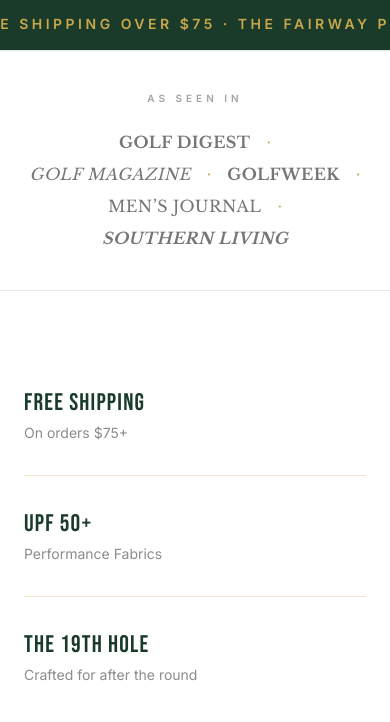
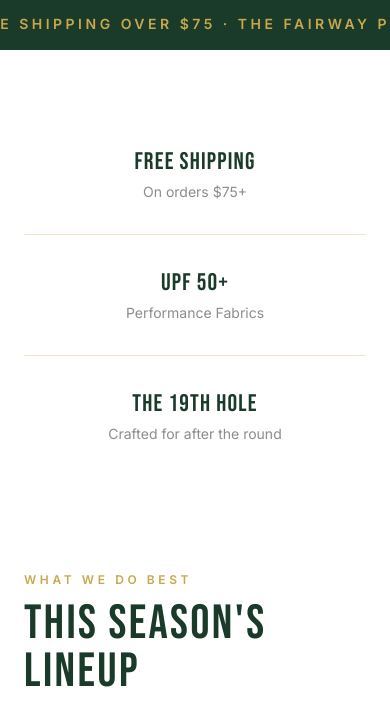
Before and after one commit to patrick3395/southern-sticks, a Next.js app: page /southern-sticks/ in a window 390 px wide. Shown: the part 846-1568 px from the top of the page. Built offline with nearby package versions, Linux system fonts and the light colour scheme.

Commit message:
fix: remove As Seen In, center value strip tiles on mobile

```diff
--- a/app/page.tsx
+++ b/app/page.tsx
@@ -11,13 +11,6 @@
 const marqueeText =
   "FREE SHIPPING OVER $75  \u00B7  THE FAIRWAY POLO IS BACK  \u00B7  NEW: THE CADDIE BUCKET HAT  \u00B7  PLAY WITH PRIDE  \u00B7  ";
 
-const publications = [
-  { name: "GOLF DIGEST", weight: "font-bold" },
-  { name: "GOLF MAGAZINE", weight: "font-normal italic" },
-  { name: "GOLFWEEK", weight: "font-bold" },
-  { name: "MEN\u2019S JOURNAL", weight: "font-normal" },
-  { name: "SOUTHERN LIVING", weight: "font-bold italic" },
-];
 
 
 const testimonials = [
@@ -67,52 +60,23 @@
         </div>
       </div>
 
-      {/* ═══════ A. SOCIAL PROOF BAR ═══════ */}
-      <FadeIn>
-        <section className="border-b border-gray-200 border-t border-t-gray-200 bg-white px-6 py-10">
-          <div className="mx-auto max-w-5xl text-center">
-            <p className="mb-6 text-[10px] font-semibold uppercase tracking-[0.4em] text-[#1A1A1A]/40">
-              As Seen In
-            </p>
-            <div className="flex flex-wrap items-center justify-center gap-x-4 gap-y-2">
-              {publications.map((pub, i) => (
-                <span key={pub.name} className="flex items-center gap-4">
-                  <span
-                    className={`font-serif text-base tracking-wide text-[#1A1A1A]/60 md:text-lg ${pub.weight}`}
-                  >
-                    {pub.name}
-                  </span>
-                  {i < publications.length - 1 && (
-                    <span className="text-[#C9A84C]">&middot;</span>
-                  )}
-                </span>
-              ))}
-            </div>
-          </div>
-        </section>
-      </FadeIn>
-
       {/* Editorial Value Strip */}
       <FadeIn>
         <section className="bg-white px-6 py-16">
-          <div className="mx-auto grid max-w-6xl grid-cols-1 md:grid-cols-3">
-            <div className="border-b border-[#C9A84C]/30 py-8 md:border-b-0 md:border-r md:py-0 md:pr-12">
-              <p className="font-display text-2xl tracking-wider text-[#1A3A2A]">
-                FREE SHIPPING
-              </p>
-              <p className="mt-1 text-sm text-[#1A1A1A]/50">On orders $75+</p>
-            </div>
-            <div className="border-b border-[#C9A84C]/30 py-8 md:border-b-0 md:border-r md:py-0 md:px-12">
-              <p className="font-display text-2xl tracking-wider text-[#1A3A2A]">
-                UPF 50+
-              </p>
-              <p className="mt-1 text-sm text-[#1A1A1A]/50">Performance Fabrics</p>
-            </div>
-            <div className="py-8 md:py-0 md:pl-12">
-              <p className="font-display text-2xl tracking-wider text-[#1A3A2A]">
-                THE 19TH HOLE
-              </p>
-              <p className="mt-1 text-sm text-[#1A1A1A]/50">Crafted for after the round</p>
+          <div className="mx-auto max-w-6xl">
+            <div className="grid grid-cols-1 divide-y divide-[#C9A84C]/30 sm:grid-cols-3 sm:divide-x sm:divide-y-0">
+              <div className="flex flex-col items-center py-8 text-center sm:items-start sm:py-0 sm:pr-12 sm:text-left">
+                <p className="font-display text-2xl tracking-wider text-[#1A3A2A]">FREE SHIPPING</p>
+                <p className="mt-1 text-sm text-[#1A1A1A]/50">On orders $75+</p>
+              </div>
+              <div className="flex flex-col items-center py-8 text-center sm:items-start sm:py-0 sm:px-12 sm:text-left">
+                <p className="font-display text-2xl tracking-wider text-[#1A3A2A]">UPF 50+</p>
+                <p className="mt-1 text-sm text-[#1A1A1A]/50">Performance Fabrics</p>
+              </div>
+              <div className="flex flex-col items-center py-8 text-center sm:items-start sm:py-0 sm:pl-12 sm:text-left">
+                <p className="font-display text-2xl tracking-wider text-[#1A3A2A]">THE 19TH HOLE</p>
+                <p className="mt-1 text-sm text-[#1A1A1A]/50">Crafted for after the round</p>
+              </div>
             </div>
           </div>
         </section>
```
